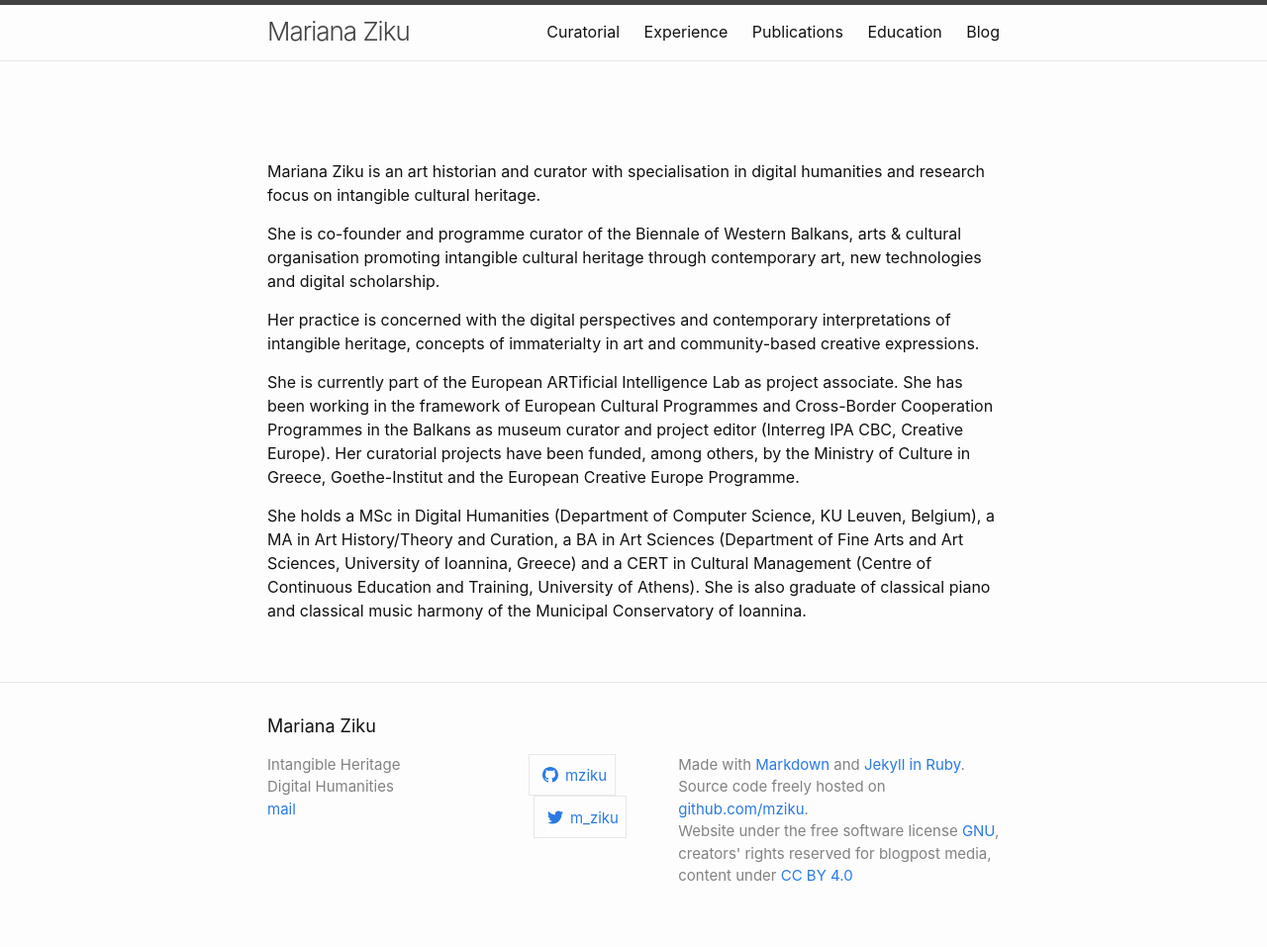
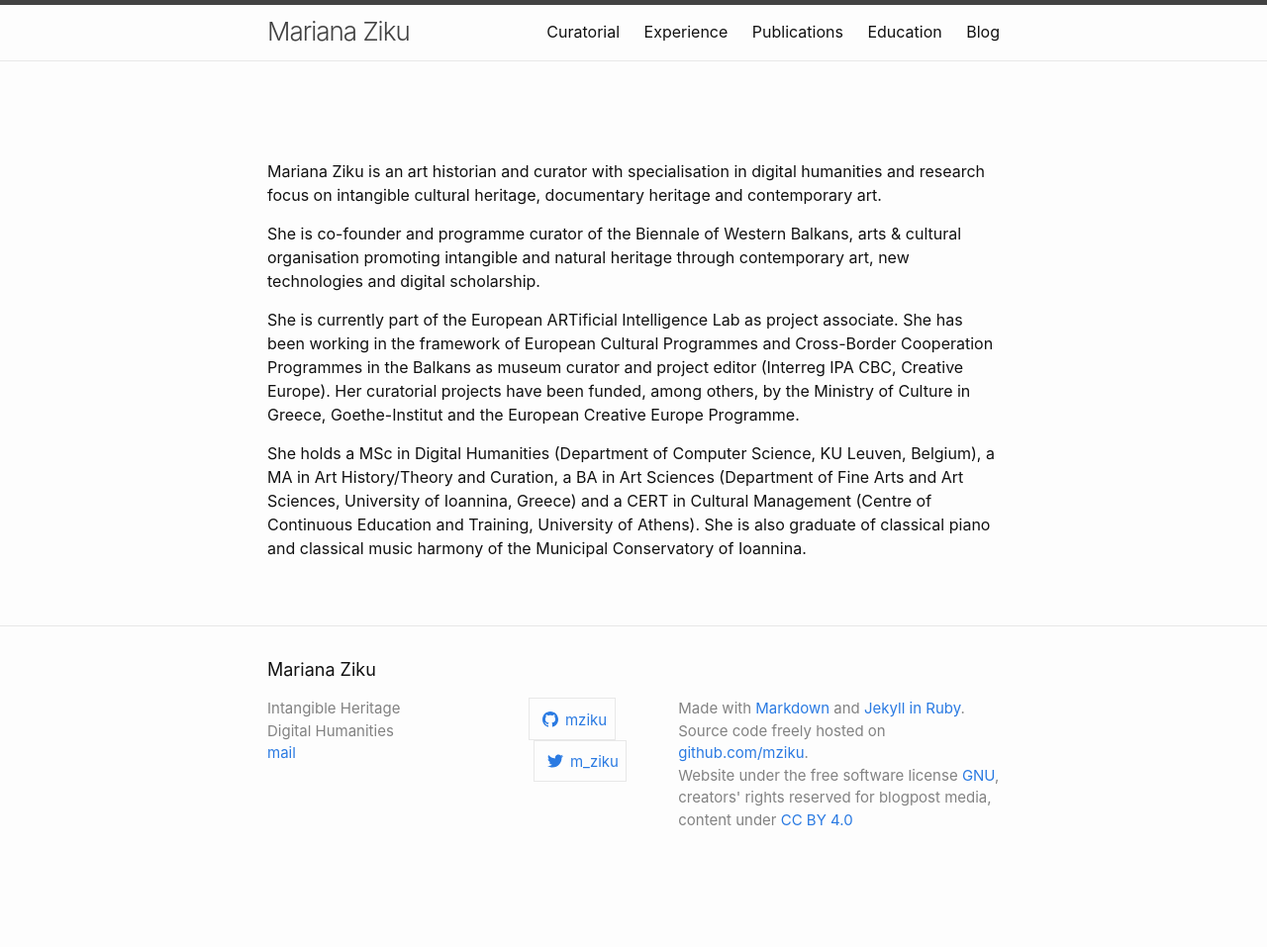
Before and after one commit to mziku/mziku.github.io, a Jekyll site: the page built from index.md, in a window 1280 px wide. Shown: the whole page at 99% size. Built offline with Jekyll 4.4.1, drawn with Linux system fonts in a browser that asks for light colours; after the commit the page ends 900 px from its top, so only the background shows below that.

Commit message:
Update index.md

```diff
--- a/index.md
+++ b/index.md
@@ -4,11 +4,9 @@ layout: page
 
 <br>
 
-Mariana Ziku is an art historian and curator with specialisation in digital humanities and research focus on intangible cultural heritage.
+Mariana Ziku is an art historian and curator with specialisation in digital humanities and research focus on intangible cultural heritage, documentary heritage and contemporary art.
 
-She is co-founder and programme curator of the Biennale of Western Balkans, arts & cultural organisation promoting intangible cultural heritage through contemporary art, new technologies and digital scholarship.
-
-Her practice is concerned with the digital perspectives and contemporary interpretations of intangible heritage, concepts of immaterialty in art and community-based creative expressions.
+She is co-founder and programme curator of the Biennale of Western Balkans, arts & cultural organisation promoting intangible and natural heritage through contemporary art, new technologies and digital scholarship.
 
 She is currently part of the European ARTificial Intelligence Lab as project associate. She has been working in the framework of European Cultural Programmes and Cross-Border Cooperation Programmes in the Balkans as museum curator and project editor (Interreg IPA CBC, Creative Europe). Her curatorial projects have been funded, among others, by the Ministry of Culture in Greece, Goethe-Institut and the European Creative Europe Programme.
 
```
